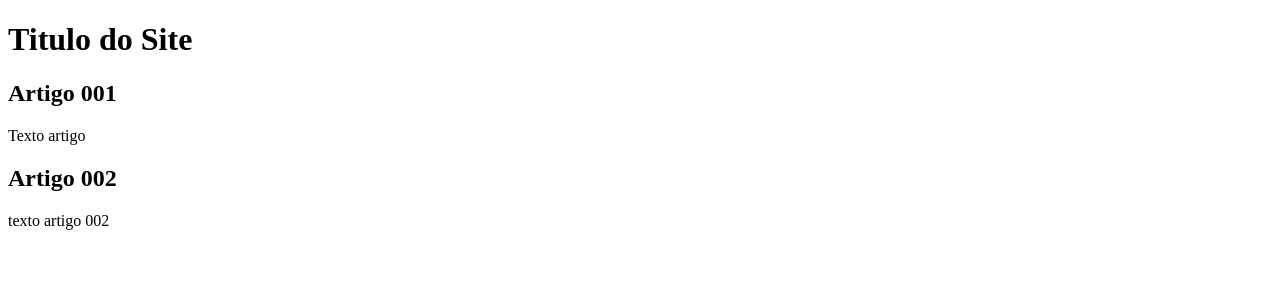
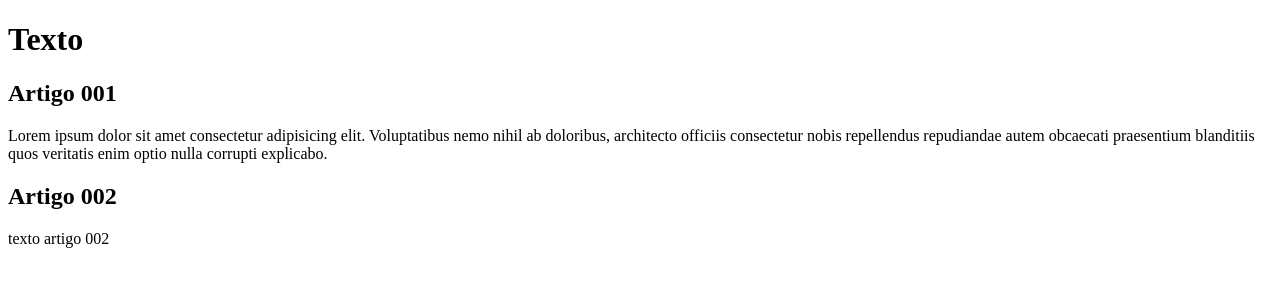
Before and after one commit to Gilfsantos/projeto-site, a plain HTML site: page index.html in a window 1280 px wide. Drawn offline with Linux system fonts and the light colour scheme.

Commit message:
Update index.html
mudei conteudo

```diff
--- a/index.html
+++ b/index.html
@@ -3,16 +3,16 @@
 <head>
     <meta charset="UTF-8">
     <meta name="viewport" content="width=device-width, initial-scale=1.0">
-    <title>Titulo do Site</title>
+    <title>Titulo d</title>
 </head>
 <body>
     <main>
         <header>
-            <h1> Titulo do Site</h1>
+            <h1> Texto</h1
         </header>
         <article>
             <h2>Artigo 001</h2>
-            <p>Texto artigo</p>
+            <p>Lorem ipsum dolor sit amet consectetur adipisicing elit. Voluptatibus nemo nihil ab doloribus, architecto officiis consectetur nobis repellendus repudiandae autem obcaecati praesentium blanditiis quos veritatis enim optio nulla corrupti explicabo.</p>
         </article>
         <article>
             <h2>Artigo 002</h2>
```
